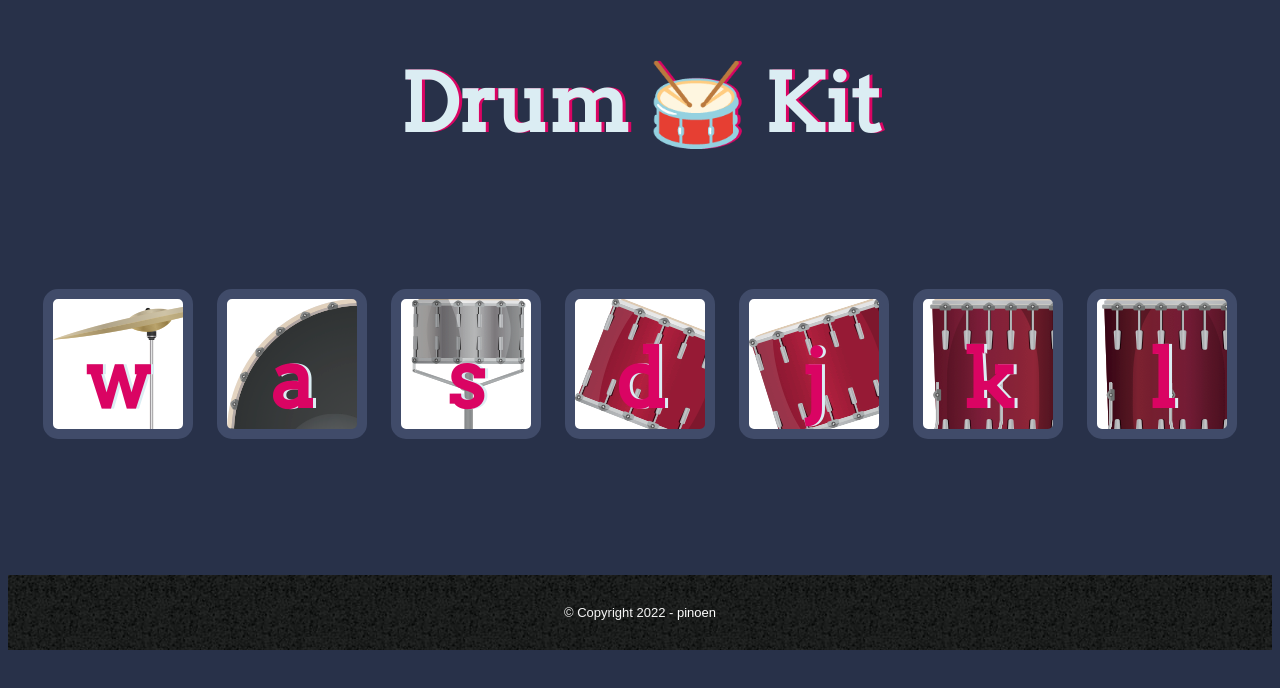
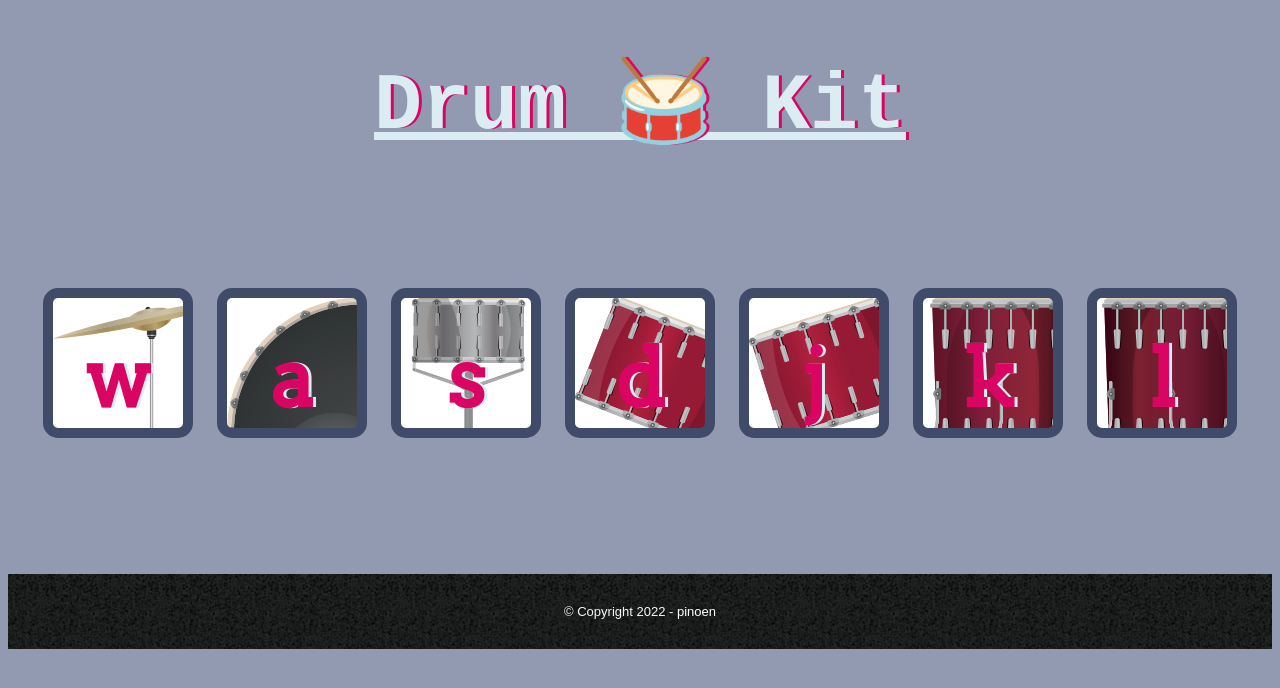
Before and after one commit to pinoen/drum-kit, a plain HTML site: page index.html in a window 1280 px wide. Drawn offline with Linux system fonts and the light colour scheme.

Commit message:
Change font family and add text decoration

```diff
--- a/styles.css
+++ b/styles.css
@@ -1,13 +1,14 @@
 body {
   text-align: center;
-  background-color: #283149;
+  background-color: #929ab1;
 }
 
 h1 {
   font-size: 5rem;
   color: #dbedf3;
-  font-family: "Arvo", cursive;
+  font-family: "Courier New", Courier, monospace;
   text-shadow: 3px 0 #da0463;
+  text-decoration: underline;
 }
 
 footer {
```
